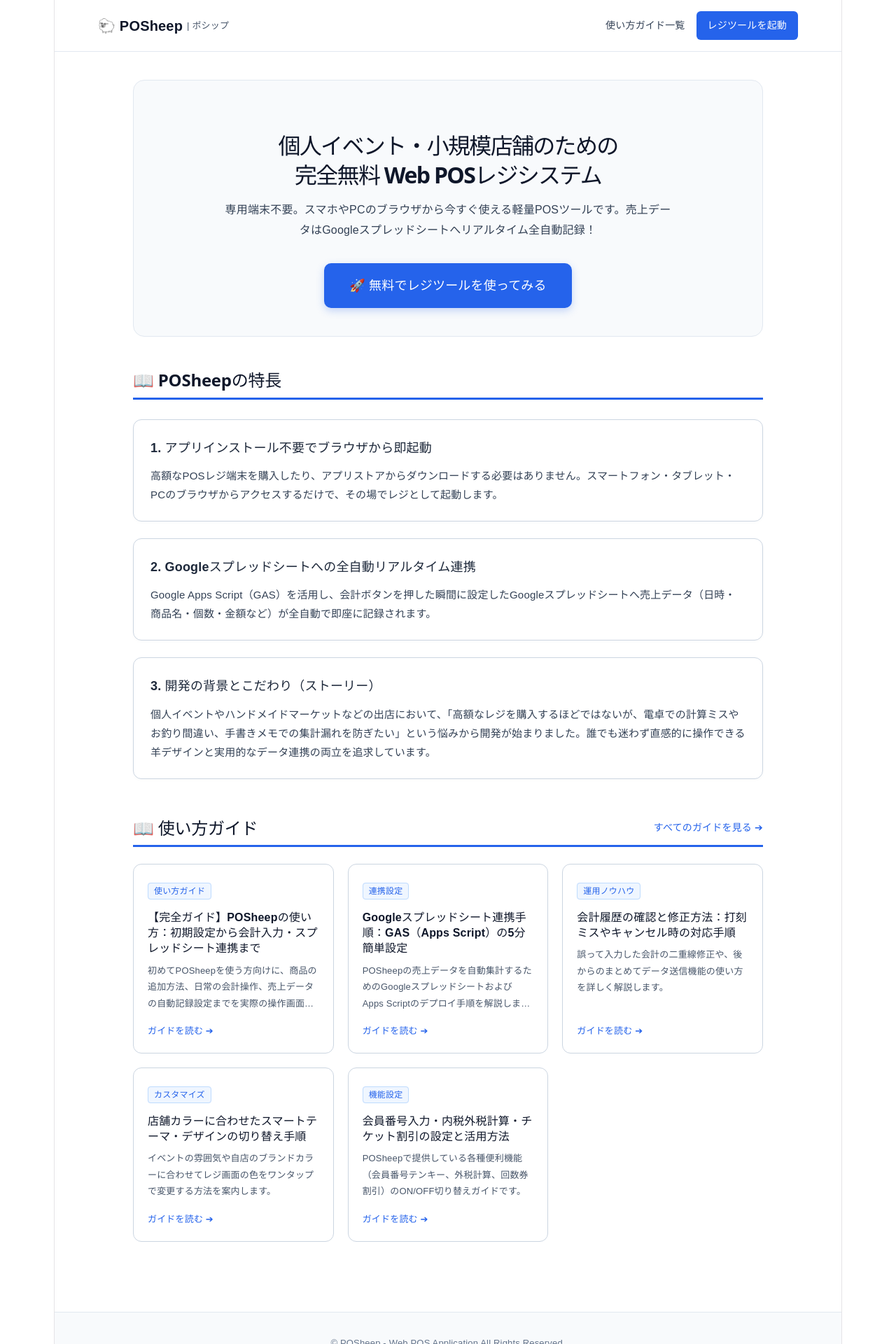
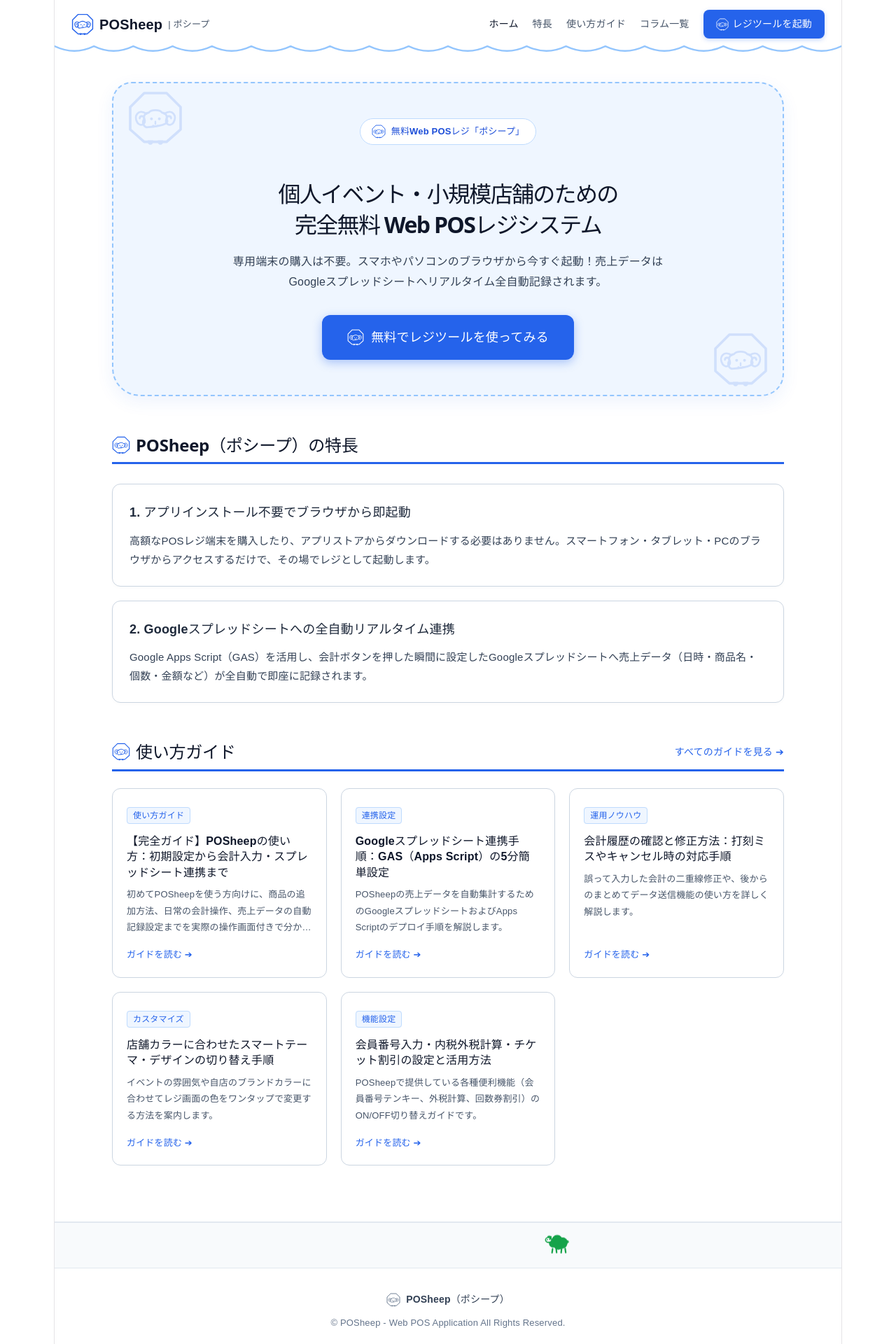
Before and after one commit to Fei-0115/dokorakukaikei-o0o0, a React (Vite) app: page / in a window 1280 px wide. Shown: the top 1920 px of the page at 70% size. Built offline with nearby package versions, Linux system fonts and the light colour scheme.

Commit message:
スマホ対応レイアウトの適用

```diff
--- a/src/pages/LandingPage.tsx
+++ b/src/pages/LandingPage.tsx
@@ -1,74 +1,241 @@
 import { Link } from 'react-router-dom';
 import { BLOG_POSTS } from '../data/blogPosts';
 
+// レジシステムと共通の八角形羊アイコン（正面）
+const OctagonSheepLogo = ({ color = '#1e293b', size = 32 }: { color?: string; size?: number }) => (
+  <svg
+    width={size}
+    height={size}
+    viewBox="0 0 100 100"
+    fill="none"
+    xmlns="http://www.w3.org/2000/svg"
+    style={{ flexShrink: 0, display: 'inline-block', verticalAlign: 'middle' }}
+  >
+    <polygon
+      points="30,5 70,5 95,30 95,70 70,92 30,92 5,70 5,30"
+      stroke={color}
+      strokeWidth="4.5"
+      fill="none"
+      strokeLinejoin="round"
+    />
+    <path d="M38,91 C38,97 44,97 44,91 Z" stroke={color} strokeWidth="3.5" fill={color} />
+    <path d="M56,91 C56,97 62,97 62,91 Z" stroke={color} strokeWidth="3.5" fill={color} />
+    <path
+      d="M38,40 C32,40 28,46 30,52 C26,56 28,64 34,66 C72,64 74,56 70,52 C72,46 68,40 62,40 C58,34 42,34 38,40 Z"
+      stroke={color}
+      strokeWidth="3.5"
+      fill="none"
+      strokeLinecap="round"
+      strokeLinejoin="round"
+    />
+    <path d="M34,42 C20,32 10,46 18,58 C24,66 34,60 30,50 C28,44 22,46 22,50" stroke={color} strokeWidth="3.5" fill="none" strokeLinecap="round" />
+    <path d="M66,42 C80,32 90,46 82,58 C76,66 66,60 70,50 C72,44 78,46 78,50" stroke={color} strokeWidth="3.5" fill="none" strokeLinecap="round" />
+    <circle cx="43" cy="51" r="2.5" fill={color} />
+    <circle cx="57" cy="51" r="2.5" fill={color} />
+    <path d="M50,56 L50,60 M46,63 C48,65 52,65 54,63" stroke={color} strokeWidth="3" strokeLinecap="round" />
+  </svg>
+);
+
+// 最下部を左向きに歩く横向きの羊アイコン
+const WalkingSideSheep = ({ color = '#16a34a', size = 46 }: { color?: string; size?: number }) => (
+  <svg
+    width={size}
+    height={size}
+    viewBox="0 0 100 100"
+    fill="none"
+    xmlns="http://www.w3.org/2000/svg"
+    style={{ flexShrink: 0, display: 'block' }}
+  >
+    {/* しっぽ */}
+    <ellipse cx="82" cy="46" rx="6" ry="5" fill={color} opacity="0.85" />
+    {/* もこもこ胴体 */}
+    <circle cx="68" cy="48" r="16" fill={color} />
+    <circle cx="50" cy="42" r="18" fill={color} />
+    <circle cx="38" cy="50" r="15" fill={color} />
+    <circle cx="54" cy="56" r="16" fill={color} />
+    <circle cx="68" cy="54" r="14" fill={color} />
+    {/* 前後の脚（歩行姿勢） */}
+    <rect x="33" y="66" width="5" height="18" rx="2.5" fill={color} transform="rotate(8 33 66)" />
+    <rect x="44" y="66" width="5" height="18" rx="2.5" fill={color} transform="rotate(-6 44 66)" />
+    <rect x="62" y="66" width="5" height="18" rx="2.5" fill={color} transform="rotate(6 62 66)" />
+    <rect x="73" y="66" width="5" height="18" rx="2.5" fill={color} transform="rotate(-8 73 66)" />
+    {/* 頭（左向き） */}
+    <ellipse cx="22" cy="40" rx="10" ry="8" fill="#f8fafc" stroke={color} strokeWidth="3.5" />
+    {/* 羊の耳 */}
+    <ellipse cx="28" cy="34" rx="3" ry="7" fill={color} transform="rotate(25 28 34)" />
+    {/* 目（左側） */}
+    <circle cx="18" cy="39" r="2" fill={color} />
+    {/* 鼻 */}
+    <circle cx="13" cy="42" r="1.5" fill={color} />
+    {/* 頭の上の毛 */}
+    <ellipse cx="24" cy="30" rx="6" ry="4" fill={color} />
+  </svg>
+);
+
 export default function LandingPage() {
   return (
-    <div style={{ backgroundColor: '#ffffff', minHeight: '100vh', color: '#111827', fontFamily: 'sans-serif', lineHeight: '1.8', textAlign: 'left' }}>
+    <div style={{ backgroundColor: '#ffffff', minHeight: '100vh', color: '#111827', fontFamily: 'sans-serif', lineHeight: '1.8', textAlign: 'left', overflowX: 'hidden' }}>
 
-      {/* ナビゲーションヘッダー */}
-      <nav style={{ backgroundColor: '#ffffff', borderBottom: '1px solid #e2e8f0', padding: '16px 24px', position: 'sticky', top: 0, zIndex: 10 }}>
-        <div style={{ maxWidth: '1000px', margin: '0 auto', display: 'flex', justifyContent: 'space-between', alignItems: 'center' }}>
-          <Link to="/" style={{ textDecoration: 'none', fontSize: '20px', fontWeight: 'bold', color: '#0f172a', display: 'flex', alignItems: 'center', gap: '6px' }}>
-            🐑 POSheep <span style={{ fontSize: '13px', color: '#475569', fontWeight: 'normal' }}>| ポシップ</span>
+      {/* アニメーション用スタイル */}
+      <style>{`
+        @keyframes walkRightToLeft {
+          0% {
+            transform: translateX(100vw);
+          }
+          100% {
+            transform: translateX(-120px);
+          }
+        }
+        @keyframes sheepBob {
+          0%, 100% {
+            transform: translateY(0);
+          }
+          50% {
+            transform: translateY(-6px);
+          }
+        }
+        @keyframes fluffyCloud {
+          0%, 100% {
+            border-radius: 28px 36px 32px 40px;
+          }
+          50% {
+            border-radius: 40px 28px 38px 30px;
+          }
+        }
+      `}</style>
+
+      {/* グローバルナビゲーションヘッダー */}
+      <header style={{ backgroundColor: '#ffffff', padding: '14px 24px 8px 24px', position: 'sticky', top: 0, zIndex: 100 }}>
+        <div style={{ maxWidth: '1100px', margin: '0 auto', display: 'flex', justifyContent: 'space-between', alignItems: 'center', flexWrap: 'wrap', gap: '12px' }}>
+
+          {/* ロゴエリア */}
+          <Link to="/" style={{ textDecoration: 'none', fontSize: '20px', fontWeight: 'bold', color: '#0f172a', display: 'flex', alignItems: 'center', gap: '8px' }}>
+            <OctagonSheepLogo color="#2563eb" size={32} />
+            <span>POSheep</span>
+            <span style={{ fontSize: '13px', color: '#475569', fontWeight: 'normal' }}>| ポシープ</span>
           </Link>
 
-          <div style={{ display: 'flex', gap: '16px', alignItems: 'center' }}>
-            <Link to="/blog" style={{ color: '#334155', textDecoration: 'none', fontWeight: 'bold', fontSize: '14px' }}>
-              使い方ガイド一覧
+          {/* ナビゲーションリンク */}
+          <nav style={{ display: 'flex', gap: '20px', alignItems: 'center', flexWrap: 'wrap' }}>
+            <Link to="/" style={{ color: '#0f172a', textDecoration: 'none', fontWeight: 'bold', fontSize: '14px' }}>
+              ホーム
+            </Link>
+            <a href="#features" style={{ color: '#475569', textDecoration: 'none', fontWeight: 'bold', fontSize: '14px' }}>
+              特長
+            </a>
+            <a href="#guides" style={{ color: '#475569', textDecoration: 'none', fontWeight: 'bold', fontSize: '14px' }}>
+              使い方ガイド
+            </a>
+            <Link to="/blog" style={{ color: '#475569', textDecoration: 'none', fontWeight: 'bold', fontSize: '14px' }}>
+              コラム一覧
             </Link>
             <Link
               to="/app"
               style={{
                 backgroundColor: '#2563eb',
                 color: '#ffffff',
-                padding: '8px 16px',
-                borderRadius: '6px',
+                padding: '8px 18px',
+                borderRadius: '8px',
                 textDecoration: 'none',
                 fontWeight: 'bold',
-                fontSize: '14px'
+                fontSize: '14px',
+                display: 'inline-flex',
+                alignItems: 'center',
+                gap: '6px',
+                boxShadow: '0 2px 6px rgba(37,99,235,0.25)'
               }}
             >
+              <OctagonSheepLogo color="#ffffff" size={18} />
               レジツールを起動
             </Link>
+          </nav>
+        </div>
+      </header>
+
+      {/* ヘッダー下部の「もこもこ」境界線（スカラップ波型デザイン） */}
+      <div style={{ width: '100%', overflow: 'hidden', lineHeight: 0, backgroundColor: '#ffffff' }}>
+        <svg
+          viewBox="0 0 1200 24"
+          preserveAspectRatio="none"
+          style={{ width: '100%', height: '18px', display: 'block' }}
+        >
+          <path
+            d="M0,4 Q30,22 60,4 Q90,22 120,4 Q150,22 180,4 Q210,22 240,4 Q270,22 300,4 Q330,22 360,4 Q390,22 420,4 Q450,22 480,4 Q510,22 540,4 Q570,22 600,4 Q630,22 660,4 Q690,22 720,4 Q750,22 780,4 Q810,22 840,4 Q870,22 900,4 Q930,22 960,4 Q990,22 1020,4 Q1050,22 1080,4 Q1110,22 1140,4 Q1170,22 1200,4"
+            fill="none"
+            stroke="#93c5fd"
+            strokeWidth="3"
+            strokeLinecap="round"
+          />
+        </svg>
+      </div>
+
+      <main style={{ maxWidth: '960px', margin: '0 auto', padding: '36px 20px 80px 20px', textAlign: 'left' }}>
+
+        {/* もこもこクラウド ヒーローセクション */}
+        <section style={{
+          position: 'relative',
+          textAlign: 'center',
+          padding: '50px 30px',
+          backgroundColor: '#eff6ff',
+          border: '2px dashed #93c5fd',
+          boxShadow: '0 8px 24px rgba(37, 99, 235, 0.08)',
+          marginBottom: '56px',
+          animation: 'fluffyCloud 6s ease-in-out infinite',
+          overflow: 'hidden'
+        }}>
+          {/* 背景の装飾アイコン */}
+          <div style={{ position: 'absolute', top: '10px', left: '20px', opacity: 0.15 }}>
+            <OctagonSheepLogo color="#2563eb" size={80} />
           </div>
-        </div>
-      </nav>
+          <div style={{ position: 'absolute', bottom: '10px', right: '20px', opacity: 0.15 }}>
+            <OctagonSheepLogo color="#2563eb" size={80} />
+          </div>
 
-      <main style={{ maxWidth: '900px', margin: '0 auto', padding: '40px 20px', textAlign: 'left' }}>
+          <div style={{ display: 'inline-flex', alignItems: 'center', gap: '8px', backgroundColor: '#ffffff', padding: '6px 16px', borderRadius: '20px', border: '1px solid #bfdbfe', marginBottom: '16px' }}>
+            <OctagonSheepLogo color="#2563eb" size={20} />
+            <span style={{ fontSize: '13px', fontWeight: 'bold', color: '#1d4ed8' }}>無料Web POSレジ「ポシープ」</span>
+          </div>
 
-        {/* メインヒーローエリア */}
-        <section style={{ textAlign: 'center', padding: '40px 20px', backgroundColor: '#f8fafc', borderRadius: '16px', border: '1px solid #e2e8f0', marginBottom: '48px' }}>
-          <h1 style={{ fontSize: '32px', fontWeight: '800', color: '#0f172a', marginBottom: '16px', lineHeight: '1.3' }}>
+          <h1 style={{ fontSize: '32px', fontWeight: '800', color: '#0f172a', marginBottom: '16px', lineHeight: '1.4' }}>
             個人イベント・小規模店舗のための<br />完全無料 Web POSレジシステム
           </h1>
+
           <p style={{ fontSize: '16px', color: '#334155', maxWidth: '640px', margin: '0 auto 32px auto', fontWeight: '500' }}>
-            専用端末不要。スマホやPCのブラウザから今すぐ使える軽量POSツールです。売上データはGoogleスプレッドシートへリアルタイム全自動記録！
+            専用端末の購入は不要。スマホやパソコンのブラウザから今すぐ起動！売上データはGoogleスプレッドシートへリアルタイム全自動記録されます。
           </p>
+
           <Link
             to="/app"
             style={{
               backgroundColor: '#2563eb',
               color: '#ffffff',
               padding: '16px 36px',
-              borderRadius: '10px',
+              borderRadius: '12px',
               textDecoration: 'none',
               fontWeight: 'bold',
               fontSize: '18px',
-              display: 'inline-block',
-              boxShadow: '0 4px 12px rgba(37, 99, 235, 0.25)'
+              display: 'inline-flex',
+              alignItems: 'center',
+              gap: '10px',
+              boxShadow: '0 4px 14px rgba(37, 99, 235, 0.35)',
+              transition: 'transform 0.2s ease'
             }}
           >
-            🚀 無料でレジツールを使ってみる
+            <OctagonSheepLogo color="#ffffff" size={24} />
+            無料でレジツールを使ってみる
           </Link>
         </section>
 
-        {/* 使い方ガイド・特長セクション */}
-        <section style={{ marginBottom: '56px', textAlign: 'left' }}>
-          <h2 style={{ fontSize: '24px', fontWeight: 'bold', color: '#0f172a', borderBottom: '3px solid #2563eb', paddingBottom: '10px', marginBottom: '28px', textAlign: 'left' }}>
-            📖 POSheepの特長
-          </h2>
+        {/* 特長セクション */}
+        <section id="features" style={{ marginBottom: '56px', textAlign: 'left' }}>
+          <div style={{ display: 'flex', alignItems: 'center', gap: '8px', borderBottom: '3px solid #2563eb', paddingBottom: '10px', marginBottom: '28px' }}>
+            <OctagonSheepLogo color="#2563eb" size={26} />
+            <h2 style={{ fontSize: '24px', fontWeight: 'bold', color: '#0f172a', margin: 0 }}>
+              POSheep（ポシープ）の特長
+            </h2>
+          </div>
 
-          <div style={{ display: 'flex', flexDirection: 'column', gap: '24px' }}>
+          <div style={{ display: 'flex', flexDirection: 'column', gap: '20px' }}>
             <div style={{ backgroundColor: '#ffffff', border: '1px solid #cbd5e1', padding: '24px', borderRadius: '12px', boxShadow: '0 2px 4px rgba(0,0,0,0.02)', textAlign: 'left' }}>
               <h3 style={{ fontSize: '18px', fontWeight: 'bold', color: '#1e293b', marginTop: 0, marginBottom: '10px', textAlign: 'left' }}>
                 1. アプリインストール不要でブラウザから即起動
@@ -86,24 +253,18 @@
                 Google Apps Script（GAS）を活用し、会計ボタンを押した瞬間に設定したGoogleスプレッドシートへ売上データ（日時・商品名・個数・金額など）が全自動で即座に記録されます。
               </p>
             </div>
-
-            <div style={{ backgroundColor: '#ffffff', border: '1px solid #cbd5e1', padding: '24px', borderRadius: '12px', boxShadow: '0 2px 4px rgba(0,0,0,0.02)', textAlign: 'left' }}>
-              <h3 style={{ fontSize: '18px', fontWeight: 'bold', color: '#1e293b', marginTop: 0, marginBottom: '10px', textAlign: 'left' }}>
-                3. 開発の背景とこだわり（ストーリー）
-              </h3>
-              <p style={{ color: '#334155', margin: 0, fontSize: '15px', textAlign: 'left' }}>
-                個人イベントやハンドメイドマーケットなどの出店において、「高額なレジを購入するほどではないが、電卓での計算ミスやお釣り間違い、手書きメモでの集計漏れを防ぎたい」という悩みから開発が始まりました。誰でも迷わず直感的に操作できる羊デザインと実用的なデータ連携の両立を追求しています。
-              </p>
-            </div>
           </div>
         </section>
 
         {/* 使い方ガイド一覧セクション */}
-        <section style={{ textAlign: 'left' }}>
+        <section id="guides" style={{ textAlign: 'left' }}>
           <div style={{ display: 'flex', justifyContent: 'space-between', alignItems: 'center', marginBottom: '24px', borderBottom: '3px solid #2563eb', paddingBottom: '10px' }}>
-            <h2 style={{ fontSize: '24px', fontWeight: 'bold', color: '#0f172a', margin: 0, textAlign: 'left' }}>
-              📖 使い方ガイド
-            </h2>
+            <div style={{ display: 'flex', alignItems: 'center', gap: '8px' }}>
+              <OctagonSheepLogo color="#2563eb" size={26} />
+              <h2 style={{ fontSize: '24px', fontWeight: 'bold', color: '#0f172a', margin: 0 }}>
+                使い方ガイド
+              </h2>
+            </div>
             <Link to="/blog" style={{ color: '#2563eb', textDecoration: 'none', fontWeight: 'bold', fontSize: '14px' }}>
               すべてのガイドを見る ➔
             </Link>
@@ -135,8 +296,35 @@
 
       </main>
 
+      {/* 画面最下部：横向きの羊が右から左へ歩くレーン（文字なし） */}
+      <div style={{
+        width: '100%',
+        height: '64px',
+        backgroundColor: '#f8fafc',
+        borderTop: '2px solid #e2e8f0',
+        position: 'relative',
+        overflow: 'hidden',
+        display: 'flex',
+        alignItems: 'center'
+      }}>
+        <div style={{
+          position: 'absolute',
+          display: 'flex',
+          alignItems: 'center',
+          animation: 'walkRightToLeft 14s linear infinite'
+        }}>
+          <div style={{ animation: 'sheepBob 0.6s ease-in-out infinite' }}>
+            <WalkingSideSheep color="#16a34a" size={44} />
+          </div>
+        </div>
+      </div>
+
       {/* フッター */}
-      <footer style={{ backgroundColor: '#f8fafc', borderTop: '1px solid #e2e8f0', padding: '32px 20px', textAlign: 'center', marginTop: '60px' }}>
+      <footer style={{ backgroundColor: '#ffffff', borderTop: '1px solid #e2e8f0', padding: '32px 20px', textAlign: 'center' }}>
+        <div style={{ display: 'flex', justifyContent: 'center', alignItems: 'center', gap: '8px', marginBottom: '8px' }}>
+          <OctagonSheepLogo color="#64748b" size={20} />
+          <span style={{ fontWeight: 'bold', color: '#334155', fontSize: '14px' }}>POSheep（ポシープ）</span>
+        </div>
         <p style={{ color: '#64748b', fontSize: '13px', margin: 0 }}>
           © POSheep - Web POS Application All Rights Reserved.
         </p>
```
Also changed, not shown: src/pages/PosAppPage.tsx (+19 -22 lines).
